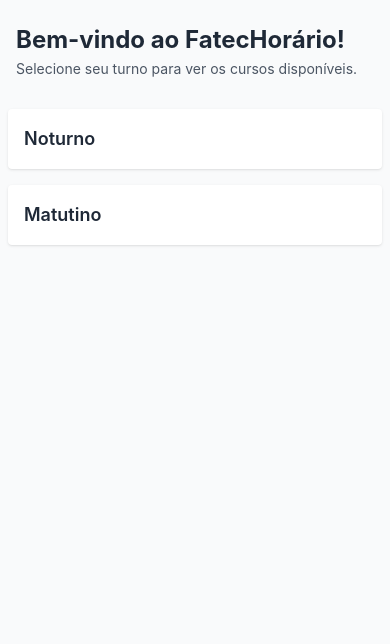
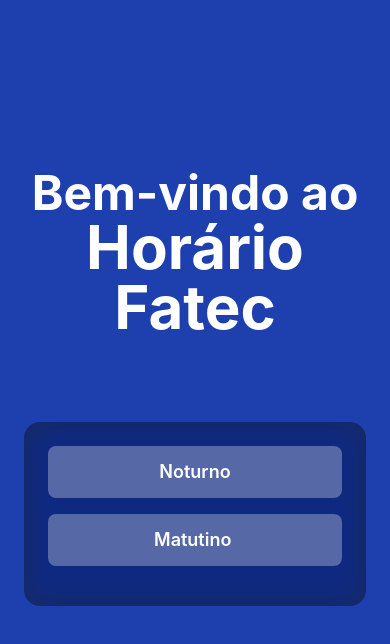
Before and after one commit to Pedro6Stein/FatecHorarioApp, a React Native app: screen /Home in a window 390 px wide. Shown: the top 644 px of the page. Built offline with nearby package versions, Linux system fonts and the light colour scheme.

Commit message:
refactor: responsividade e refactor HomeScreen com componentes e animação

```diff
--- a/package.json
+++ b/package.json
@@ -11,9 +11,12 @@
     "web": "expo start --web"
   },
   "dependencies": {
+    "@expo-google-fonts/fira-code": "^0.3.1",
     "@react-navigation/native": "^7.1.9",
     "@react-navigation/native-stack": "^7.3.13",
     "expo": "^53.0.9",
+    "expo-blur": "^14.1.4",
+    "expo-font": "^13.3.1",
     "expo-status-bar": "~2.2.3",
     "nativewind": "latest",
     "react": "19.0.0",
--- /dev/null
+++ b/src/components/TypingTextProps.tsx
@@ -0,0 +1,45 @@
+import React, { useState, useEffect } from "react";
+import { Text } from "react-native";
+
+type TypingTextProps = {
+  text: string;
+  speed?: number;
+  className?: string;
+};
+
+export function TypingText({
+  text,
+  speed = 100,
+  className = "",
+}: TypingTextProps) {
+  const [displayed, setDisplayed] = useState<string>("");
+
+  useEffect(() => {
+    // índice de quantos caracteres já foram mostrados
+    let index = 0;
+
+    // antes de tudo, zera a tela
+    setDisplayed("");
+
+    const interval = setInterval(() => {
+      index++;
+      if (index <= text.length) {
+        // pega sempre os primeiros `index` caracteres de `text`
+        setDisplayed(text.slice(0, index));
+      } else {
+        // quando já mostrou toda a palavra, para o intervalo
+        clearInterval(interval);
+      }
+    }, speed);
+
+    // cleanup
+    return () => clearInterval(interval);
+  }, [text, speed]);
+
+  return (
+    <Text className={`font-fira text-4xl text-white ${className}`}>
+      {displayed}
+      <Text className="text-white">|</Text>
+    </Text>
+  );
+}
--- a/src/screens/HomeScreen.tsx
+++ b/src/screens/HomeScreen.tsx
@@ -1,41 +1,81 @@
+import React, { useRef, useEffect } from "react";
 import { SafeAreaView } from "react-native-safe-area-context";
-import { FlatList, TouchableOpacity, Text, View } from "react-native";
+import { View, Text, TouchableOpacity, Animated, Easing } from "react-native";
+import { BlurView } from "expo-blur";
 import { useNavigation } from "@react-navigation/native";
-import { getShifts } from "~/services/gradeService";
+import { getShifts,  } from "~/services/gradeService";
+import { Shift } from "~/types";
+
+// Componente para animação e exibição do cabeçalho de boas-vindas
+function WelcomeHeader() {
+  const scale = useRef(new Animated.Value(0.8)).current;
+  const opacity = useRef(new Animated.Value(0)).current;
+
+  useEffect(() => {
+    Animated.parallel([
+      Animated.timing(scale, {
+        toValue: 1,
+        duration: 1200,
+        easing: Easing.inOut(Easing.ease),
+        useNativeDriver: true,
+      }),
+      Animated.timing(opacity, {
+        toValue: 1,
+        duration: 1200,
+        easing: Easing.inOut(Easing.ease),
+        useNativeDriver: true,
+      }),
+    ]).start();
+  }, [scale, opacity]);
+
+  return (
+    <View className="h-[60%] justify-center items-center px-6">
+      <Animated.View
+        style={{ transform: [{ scale }], opacity }}
+      >
+        <Text className="text-5xl font-bold text-white text-center">
+          Bem-vindo ao
+        </Text>
+        <Text className="text-6xl font-bold text-white text-center">
+          Horário Fatec
+        </Text>
+      </Animated.View>
+    </View>
+  );
+}
+
+// Componente para listar opções de turnos com efeito de blur
+function ShiftOptions({ shifts }: { shifts: Shift[] }) {
+  const navigation = useNavigation<any>();
+
+  return (
+    <View className="absolute inset-x-0 top-[50%] px-6">
+      <BlurView intensity={70} tint="dark" className="rounded-2xl overflow-hidden flex-2">
+        <View className="p-6">
+          {shifts.map((shift) => (
+            <TouchableOpacity
+              key={shift.name}
+              className="py-3 mb-4 bg-white/30 rounded-lg"
+              onPress={() => navigation.navigate("CourseList", { shiftName: shift.name })}
+            >
+              <Text className="text-center text-lg font-semibold text-white">
+                {shift.name}
+              </Text>
+            </TouchableOpacity>
+          ))}
+        </View>
+      </BlurView>
+    </View>
+  );
+}
 
 export default function HomeScreen() {
   const shifts = getShifts();
-  const nav = useNavigation<any>();
 
   return (
-    <SafeAreaView className="flex-1 bg-gray-50">
-      <FlatList
-        data={shifts}
-        keyExtractor={(item) => item.name}
-        // ➊ cabeçalho antes da lista
-        ListHeaderComponent={() => (
-          <View className="px-4 py-6">
-            <Text className="text-2xl font-bold text-gray-800">
-              Bem-vindo ao FatecHorário!
-            </Text>
-            <Text className="mt-1 text-gray-600">
-              Selecione seu turno para ver os cursos disponíveis.
-            </Text>
-          </View>
-        )}
-        renderItem={({ item }) => (
-          <TouchableOpacity
-            className="p-4 m-2 bg-white rounded shadow"
-            onPress={() =>
-              nav.navigate("CourseList", { shiftName: item.name })
-            }
-          >
-            <Text className="text-lg font-semibold text-gray-800">
-              {item.name}
-            </Text>
-          </TouchableOpacity>
-        )}
-      />
+    <SafeAreaView className="flex-1 bg-blue-800">
+      <WelcomeHeader />
+      <ShiftOptions shifts={shifts} />
     </SafeAreaView>
   );
 }
```
Also changed, not shown: 1 other file (tests, documents, lock files or other folders).
